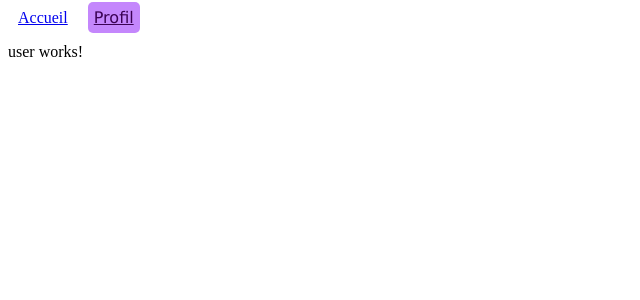
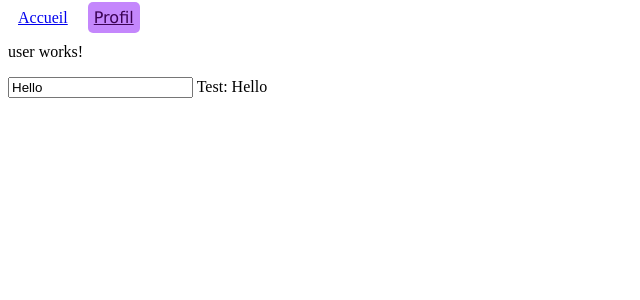
Before and after one commit to lana-rodion/angular_learning, an Angular app in the folder ngApp/: page /user in a window 1280 px wide. Shown: the top 300 px of the page, without its empty margins (0-640 px from the left). Built offline with nearby package versions, Linux system fonts and the light colour scheme.

Commit message:
Added import FormsModule and userInput

```diff
--- a/ngApp/src/app/app.module.ts
+++ b/ngApp/src/app/app.module.ts
@@ -1,4 +1,5 @@
 import { NgModule } from '@angular/core';
+import { FormsModule } from '@angular/forms';
 import { BrowserModule } from '@angular/platform-browser';
 import { RouterModule, Routes } from '@angular/router';
 
@@ -20,7 +21,8 @@ const routes: Routes = [
   ],
   imports: [
     BrowserModule,
-    RouterModule.forRoot(routes)
+    RouterModule.forRoot(routes),
+    FormsModule
   ],
   providers: [],
   bootstrap: [AppComponent]
--- a/ngApp/src/app/user/user.component.html
+++ b/ngApp/src/app/user/user.component.html
@@ -1 +1,4 @@
 <p>user works!</p>
+
+<input [(ngModel)]="userInput" />
+Test: {{userInput}}
--- a/ngApp/src/app/user/user.component.ts
+++ b/ngApp/src/app/user/user.component.ts
@@ -7,6 +7,7 @@ import { Component, OnInit } from '@angular/core';
 })
 export class UserComponent implements OnInit {
 
+  userInput = "Hello";
   constructor() { }
 
   ngOnInit(): void {
```
